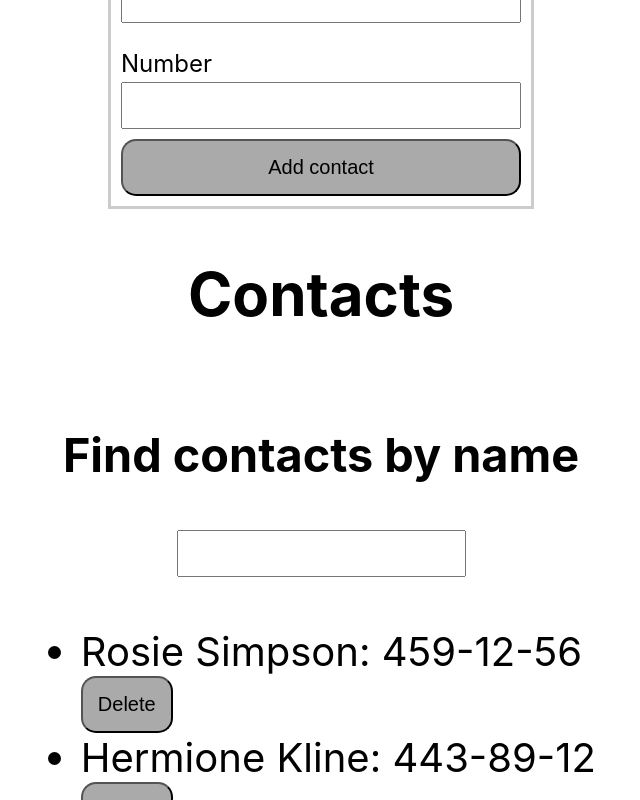
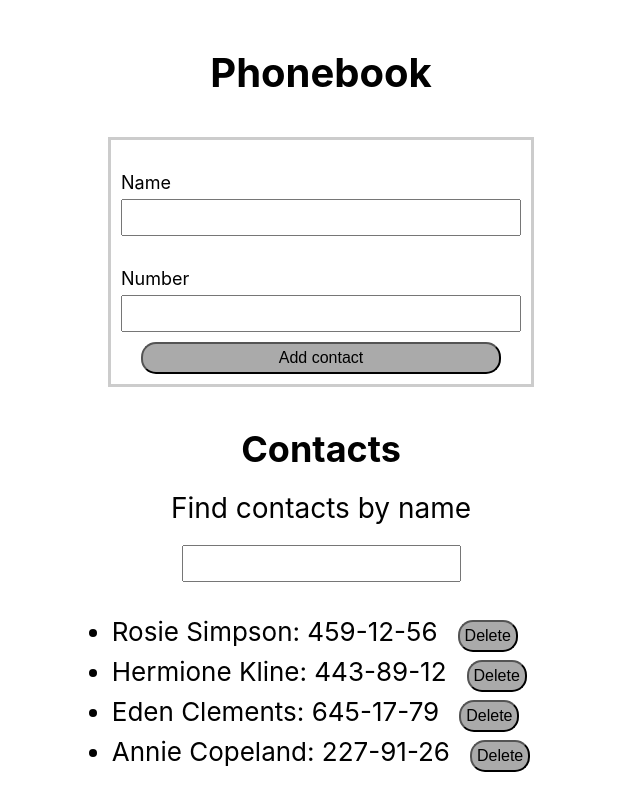
Before and after one commit to valpvf/goit-react-hw-03-phonebook, a React (Create React App) app: page / in a window 1280 px wide. Shown: the top 800 px of the page, without its empty margins (319-959 px from the left). Built offline with nearby package versions, Linux system fonts and the light colour scheme.

Commit message:
add styled and  repeat check

```diff
--- a/src/components/App.jsx
+++ b/src/components/App.jsx
@@ -1,6 +1,10 @@
 import { Component } from 'react';
 
 import { ContactForm, ContactList, Filter } from 'components';
+import {
+  TitleStyled,
+  SubtitleStyled,
+} from '../components/ContactForm/ContactForm.styled';
 
 export class App extends Component {
   state = {
@@ -31,7 +35,7 @@ export class App extends Component {
   };
 
   showContacts = () => {
-    const { contacts, filter:condition } = this.state;
+    const { contacts, filter: condition } = this.state;
     if (condition === '') return contacts;
     return contacts.filter(el =>
       el.name.toLowerCase().includes(condition.toLowerCase())
@@ -53,10 +57,16 @@ export class App extends Component {
           color: '#010101',
         }}
       >
-        <h1>Phonebook</h1>
-        <ContactForm addContacts={this.addContacts} contacts={this.state.contacts}/>
-        <h2>Contacts</h2>
-        <Filter filter={this.state.filter} filterContacts={this.filterContacts} />
+        <TitleStyled>Phonebook</TitleStyled>
+        <ContactForm
+          addContacts={this.addContacts}
+          contacts={this.state.contacts}
+        />
+        <SubtitleStyled>Contacts</SubtitleStyled>
+        <Filter
+          filter={this.state.filter}
+          filterContacts={this.filterContacts}
+        />
         <ContactList
           contacts={renderContacts}
           removeContacts={this.removeContacts}
--- a/src/components/ContactForm/ContactForm.styled.jsx
+++ b/src/components/ContactForm/ContactForm.styled.jsx
@@ -10,20 +10,46 @@ export const FormStyled = styled.form`
 
 export const LabelStyled = styled.label`
   display: contents;
-  font-size: 24px;
+  margin: 0;
+  font-size: 18px;
 `;
 
 export const InputStyled = styled.input`
-    margin-bottom: 10px;
-    font-size: 20px;
-    padding: 10px;
+  margin-bottom: 10px;
+  padding: 5px;
+  font-size: 20px;
+  /* &:last-child{
+    margin-bottom: 20px; */
+  }
 `;
 
 export const BtnStyled = styled.button`
-
-  padding: 15px;
-  display: block;
-  font-size: 20px;
+  display: inline-block;
+  padding: 5px;
+  margin: 0 20px;
+  font-size: 16px;
   background-color: #aaaaaa;
   border-radius: 15px;
+
+  &:hover{
+    background-color: #93a7df;
+    border-color: #a2a4a7;
+    color: #ffffff;
+  }
 `;
+
+export const TitleStyled = styled.h1`
+  margin: 40px;
+  font-size: 40px;
+`;
+
+export const SubtitleStyled = styled.h2`
+  margin: 40px auto 0;
+  font-size: 36px;
+`;
+
+export const CaptionFStyled = styled.h3`
+  margin: 20px auto;
+  font-size: 28px;
+  font-weight: 400;
+`;
--- a/src/components/ContactList/ContactList.jsx
+++ b/src/components/ContactList/ContactList.jsx
@@ -1,16 +1,23 @@
+import PropTypes from 'prop-types';
 import { BtnStyled } from 'components/ContactForm/ContactForm.styled';
+import { ItemStyled, ListStyled } from './ContactList.styled';
 
 const ContactList = ({ contacts, removeContacts }) => {
   return (
-    <ul>
+    <ListStyled>
       {contacts.map(el => (
-        <li key={el.id}>
+        <ItemStyled key={el.id}>
           {el.name}: {el.number}
           <BtnStyled onClick={() => removeContacts(el.id)}>Delete</BtnStyled>
-        </li>
+        </ItemStyled>
       ))}
-    </ul>
+    </ListStyled>
   );
 };
 
+ContactList.propTypes = {
+  contacts: PropTypes.arrayOf(PropTypes.objectOf(PropTypes.string)),
+  removeContacts: PropTypes.func,
+};
+
 export default ContactList;
--- /dev/null
+++ b/src/components/ContactList/ContactList.styled.jsx
@@ -0,0 +1,11 @@
+import styled from 'styled-components';
+
+export const ItemStyled = styled.li`
+  padding-right: 20px;
+  font-size: 26px;
+  line-height: 1.5;
+`;
+
+export const ListStyled = styled.ul`
+margin: 20px 0;
+`;
--- a/src/components/Filter/Filter.jsx
+++ b/src/components/Filter/Filter.jsx
@@ -1,12 +1,21 @@
-import { InputStyled } from "components/ContactForm/ContactForm.styled";
+import PropTypes from 'prop-types';
+import {
+  InputStyled,
+  CaptionFStyled,
+} from 'components/ContactForm/ContactForm.styled';
 
 const Filter = ({ filterContacts, filter }) => {
   return (
     <>
-      <h3>Find contacts by name</h3>
+      <CaptionFStyled>Find contacts by name</CaptionFStyled>
       <InputStyled onChange={filterContacts} value={filter} type="text" />
     </>
   );
 };
 
+Filter.propTypes = {
+  filter: PropTypes.string,
+  filterContacts: PropTypes.func,
+};
+
 export default Filter;
```
